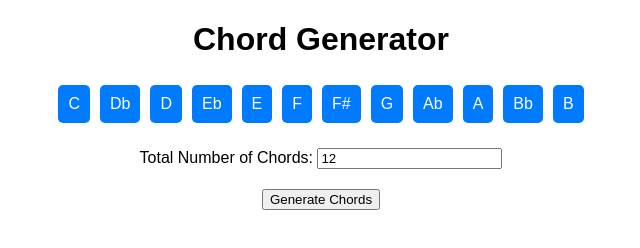
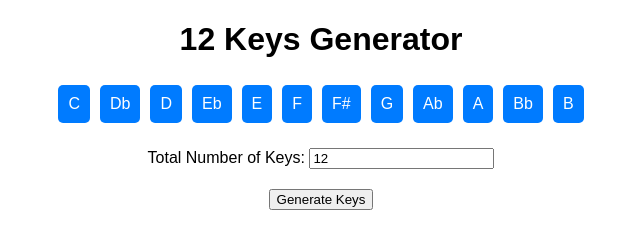
Before and after one commit to Arshakmind/12keys, a plain HTML site: page index.html in a window 1280 px wide. Shown: the whole page, without its empty margins (319-959 px from the left). Drawn offline with Linux system fonts and the light colour scheme.

Commit message:
Changed the title and a few words here and there.
I've just wrote another version of the app that generates progressions in all 12 keys.
Thinking of making this publicly available. As Jazz tools from Arshak.

```diff
--- a/index.html
+++ b/index.html
@@ -3,7 +3,7 @@
 <head>
 <meta charset="UTF-8">
 <meta name="viewport" content="width=device-width, initial-scale=1.0">
-<title>Chord Generator</title>
+<title>12 Keys Generator</title>
 <style>
     body {
         font-family: Arial, sans-serif;
@@ -55,7 +55,7 @@
 <body>
 
 <div class="container">
-    <h1>Chord Generator</h1>
+    <h1>12 Keys Generator</h1>
     <div class="chord-labels">
         <div class="chord-label active" id="C" onclick="toggleChord(this)">C</div>
         <div class="chord-label active" id="Db" onclick="toggleChord(this)">Db</div>
@@ -71,10 +71,10 @@
         <div class="chord-label active" id="B" onclick="toggleChord(this)">B</div>
     </div>
     <div class="chord-input">
-        <label for="totalChords">Total Number of Chords:</label>
+        <label for="totalChords">Total Number of Keys:</label>
         <input type="number" id="totalChords" min="1" value="12"> <!-- Set default value to 12 -->
     </div>
-    <button onclick="generateChords()">Generate Chords</button>
+    <button onclick="generateChords()">Generate Keys</button>
     <div class="chord-output" id="chordOutput"></div>
 </div>
 
```
